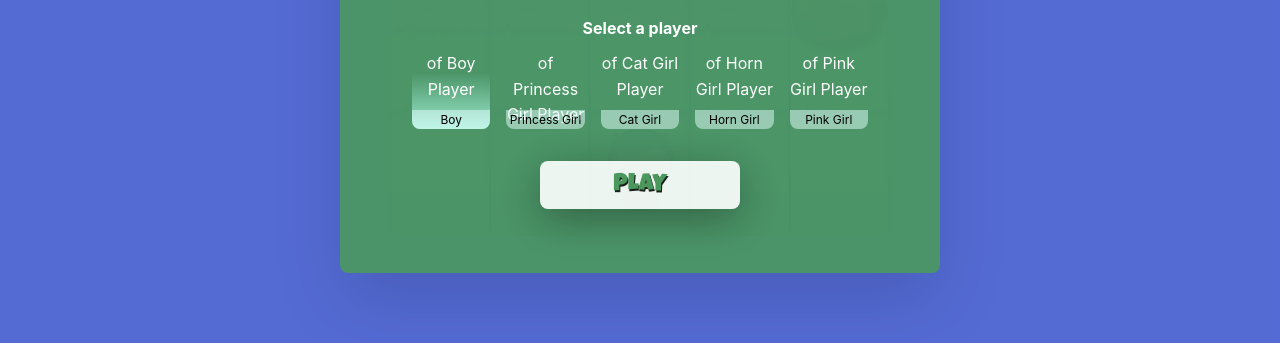
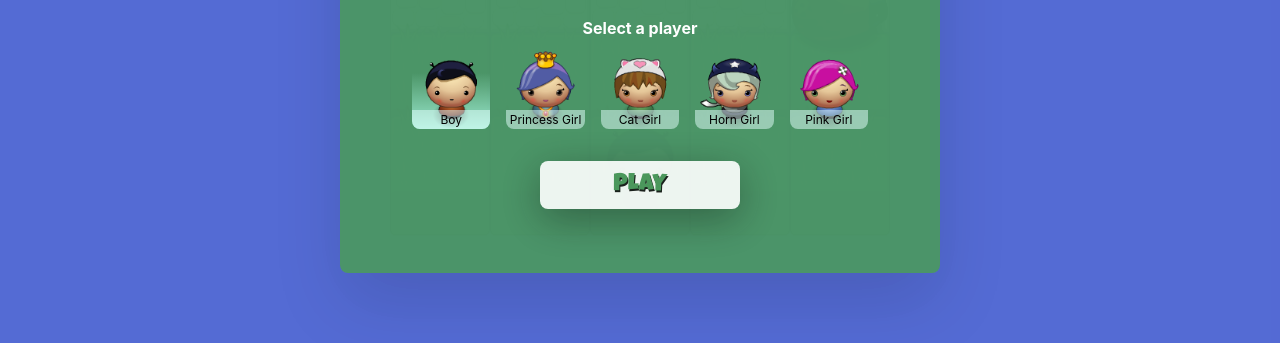
Before and after one commit to giovanni-antonio/FEND-arcade-game, a plain HTML site: page index.html in a window 1280 px wide. Shown: the part 377-720 px from the top of the page. Drawn offline with Linux system fonts and the light colour scheme; the site is published under a folder, as on GitHub Pages, so addresses that start at the root find nothing.

Commit message:
fix players images path

```diff
--- a/index.html
+++ b/index.html
@@ -62,31 +62,31 @@
             <ul class="player-menu" id="playersList">
                 <li>
                     <figure class="img-wrapper isSelected">
-                        <img src="/images/char-boy.png" alt="Image of Boy Player">
+                        <img src="images/char-boy.png" alt="Image of Boy Player">
                         <figcaption>Boy</figcaption>
                     </figure>
                 </li>
                 <li>
                     <figure class="img-wrapper">
-                        <img src="/images/char-princess-girl.png" alt="Image of Princess Girl Player">
+                        <img src="images/char-princess-girl.png" alt="Image of Princess Girl Player">
                         <figcaption>Princess Girl</figcaption>
                     </figure>
                 </li>
                 <li>
                     <figure class="img-wrapper">
-                        <img src="/images/char-cat-girl.png" alt="Image of Cat Girl Player">
+                        <img src="images/char-cat-girl.png" alt="Image of Cat Girl Player">
                         <figcaption>Cat Girl</figcaption>
                     </figure>
                 </li>
                 <li>
                     <figure class="img-wrapper">
-                        <img src="/images/char-horn-girl.png" alt="Image of Horn Girl Player">
+                        <img src="images/char-horn-girl.png" alt="Image of Horn Girl Player">
                         <figcaption>Horn Girl</figcaption>
                     </figure>
                 </li>
                 <li>
                     <figure class="img-wrapper">
-                        <img src="/images/char-pink-girl.png" alt="Image of Pink Girl Player">
+                        <img src="images/char-pink-girl.png" alt="Image of Pink Girl Player">
                         <figcaption>Pink Girl</figcaption>
                     </figure>
                 </li>
--- a/js/app.js
+++ b/js/app.js
@@ -224,7 +224,7 @@ for (let i = 0; i < PLAYERS_LIST.length; i++) {
             PLAYERS_LIST[current].classList.add('isSelected');
             last = current;
         }
-        player.handlePlayerSelection(PLAYERS_LIST[current].firstElementChild.getAttribute('src').slice(1));
+        player.handlePlayerSelection(PLAYERS_LIST[current].firstElementChild.getAttribute('src'));
         e.target.removeEventListener('click',this, false);
     });
 }
```
